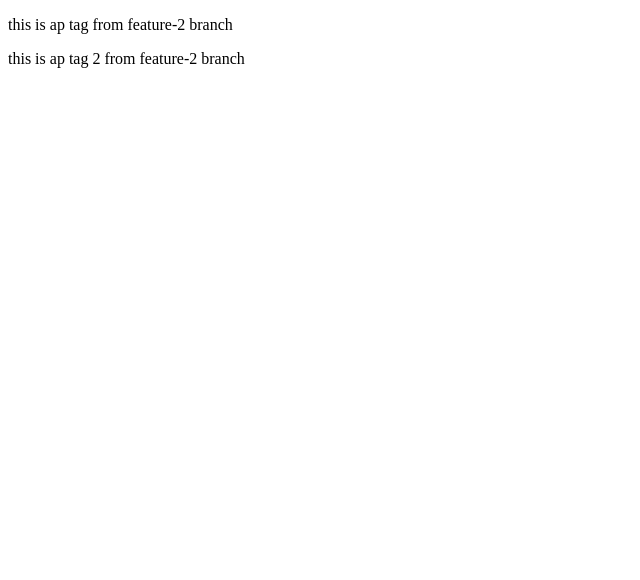
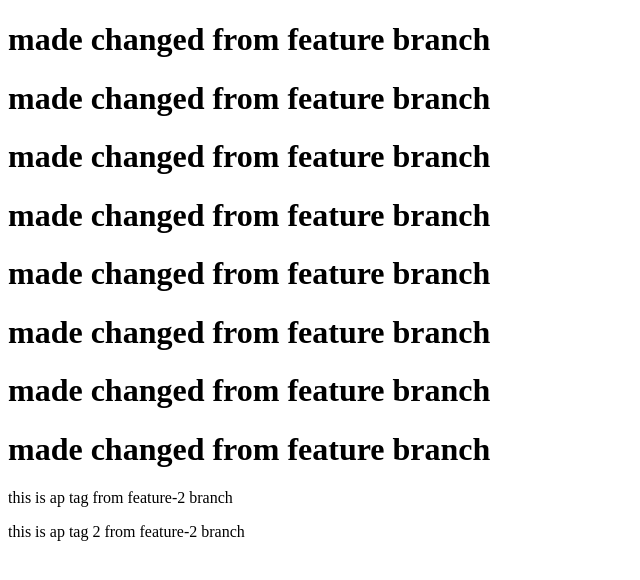
Before and after one commit to KakhiKhutchua/git-day-2, a plain HTML site: page index.html in a window 1280 px wide. Shown: the whole page, without its empty margins (0-640 px from the left). Drawn offline with Linux system fonts and the light colour scheme.

Commit message:
made changes from feature-2 branch

```diff
--- a/index.html
+++ b/index.html
@@ -6,7 +6,16 @@
     <meta name="viewport" content="width=device-width, initial-scale=1.0" />
     <title>Document</title>
   </head>
-  <body></body>
+  <body>
+    <h1>made changed from feature branch</h1>
+    <h1>made changed from feature branch</h1>
+    <h1>made changed from feature branch</h1>
+    <h1>made changed from feature branch</h1>
+    <h1>made changed from feature branch</h1>
+    <h1>made changed from feature branch</h1>
+    <h1>made changed from feature branch</h1>
+    <h1>made changed from feature branch</h1>
+  </body>
 </html>
 <p>this is ap tag from feature-2 branch</p>
 <p>this is ap tag 2 from feature-2 branch</p>
```
